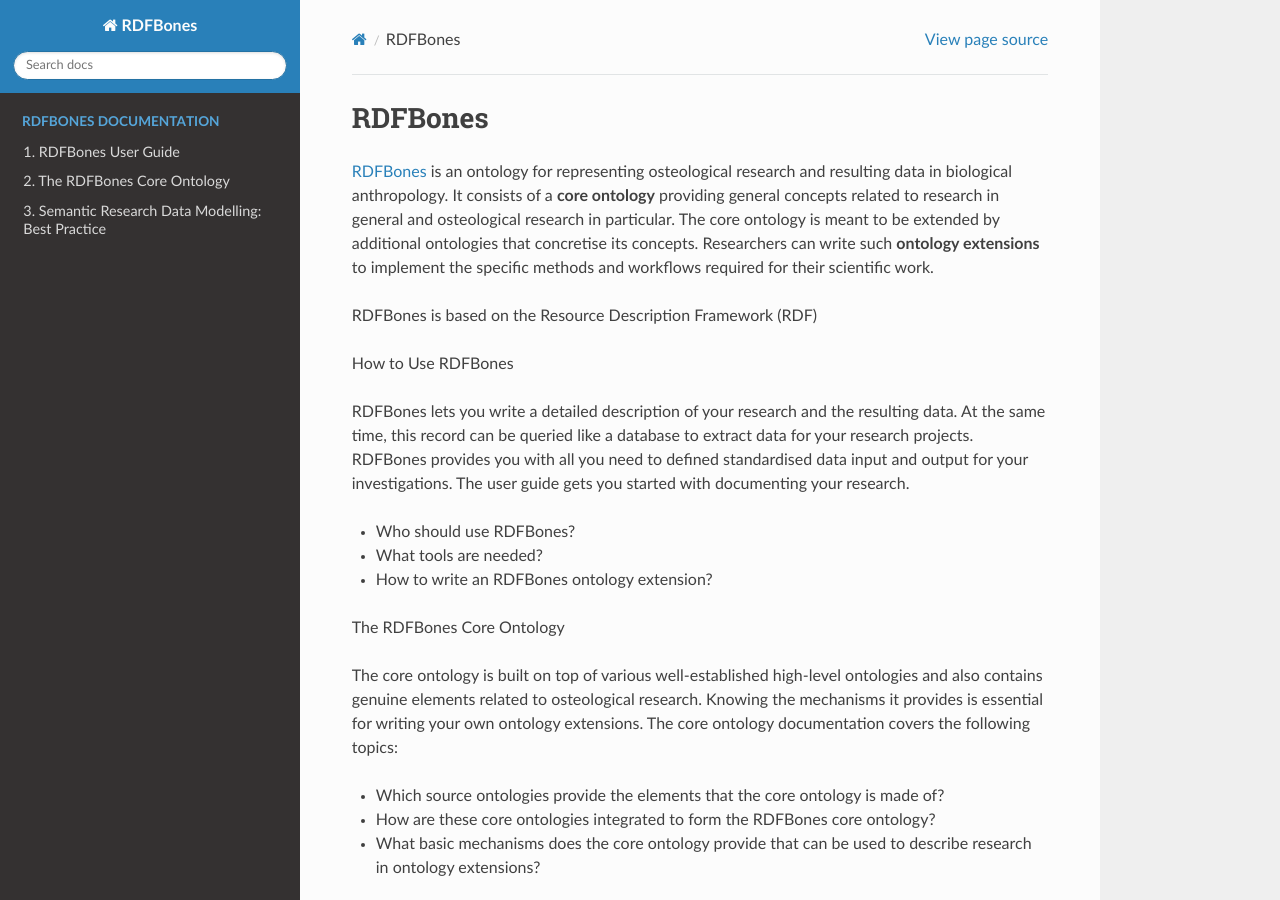
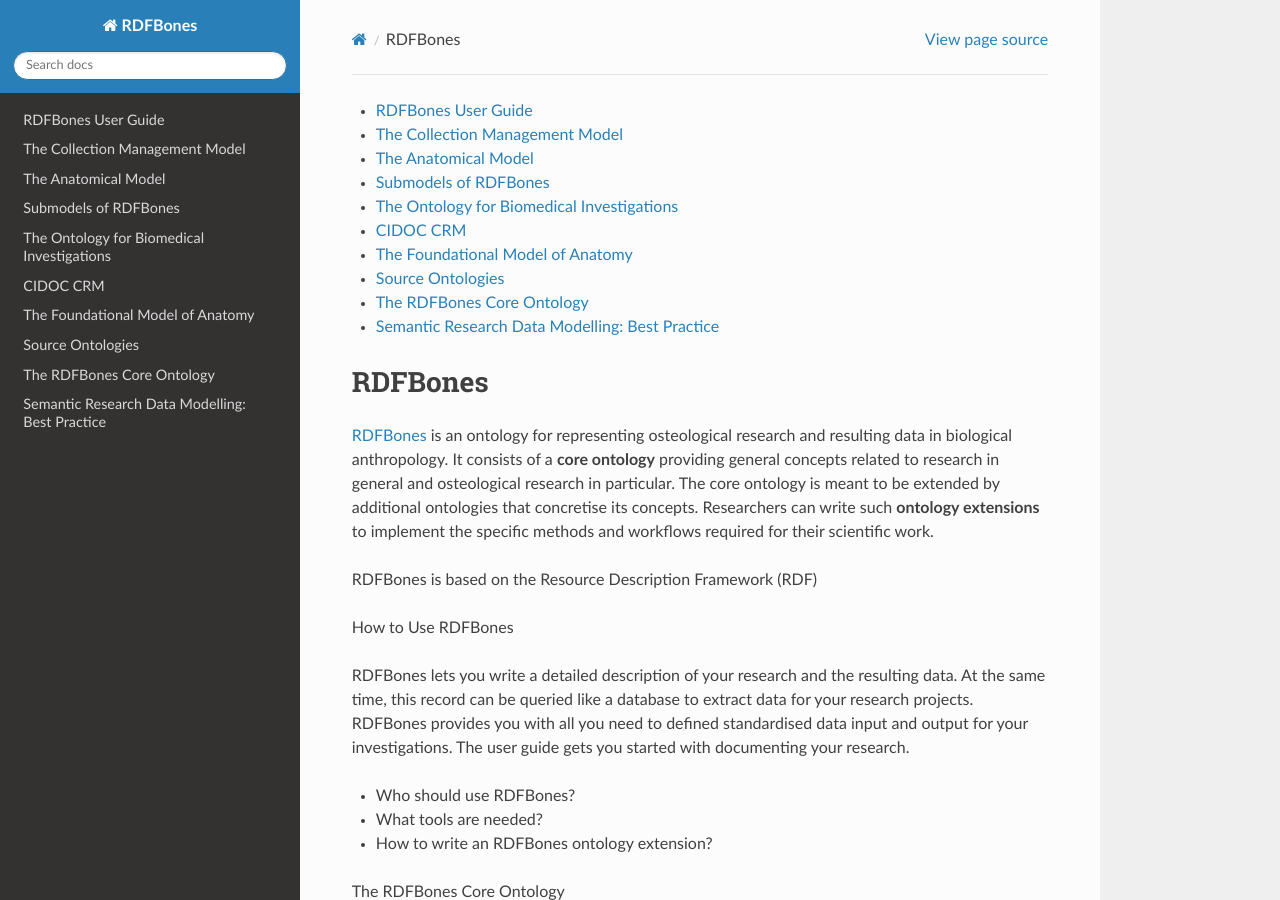
Before and after one commit to RDFBones/RDFBones-O, a Sphinx documentation site: the page built from docs/index.rst, in a window 1280 px wide and 900 px high. Built offline with Sphinx 7.4.7 and the Read the Docs theme 2.0.0, drawn with Linux system fonts in a browser that asks for light colours; pages that are not in the unit, such as notebooks, are missing from menus.

Commit message:
Simplified TOC outline.

```diff
--- a/docs/core/core_main.rst
+++ b/docs/core/core_main.rst
@@ -1,10 +1,7 @@
 .. toctree::
-   :numbered: 3
-   :maxdepth: 1
-   :caption: The Core Ontology
 
-   core/submodels/submodels_main
-   core/ontologies/ontologies_main
+   submodels/submodels_main
+   ontologies/ontologies_main
 
 The RDFBones Core Ontology
 ==========================
--- a/docs/core/ontologies/ontologies_main.rst
+++ b/docs/core/ontologies/ontologies_main.rst
@@ -1,12 +1,8 @@
 .. toctree::
-   :hidden:
-   :numbered: 3
-   :maxdepth: 1
-   :caption: RDFBones Documentation
 
-   core/ontologies/obi
-   core/ontologies/cidoc-crm
-   core/ontologies/fma
+   obi
+   cidoc-crm
+   fma
 
 Source Ontologies
 =================
--- a/docs/core/submodels/submodels_main.rst
+++ b/docs/core/submodels/submodels_main.rst
@@ -1,11 +1,7 @@
 .. toctree::
-   :hidden:
-   :numbered: 3
-   :maxdepth: 1
-   :caption: RDFBones Submodels
 
-   core/submodels/collection_management
-   core/submodels/anatomy
+   collection_management
+   anatomy
 
 Submodels of RDFBones
 =====================
--- a/docs/index.rst
+++ b/docs/index.rst
@@ -4,15 +4,9 @@
    contain the root `toctree` directive.
 
 .. toctree::
-   :hidden:
-   :numbered: 3
-   :maxdepth: 3
-   :caption: RDFBones Documentation
 
    userguide/userguide_main
-
    core/core_main
-
    bestpractice/bestpractice_main
 
 RDFBones
```
